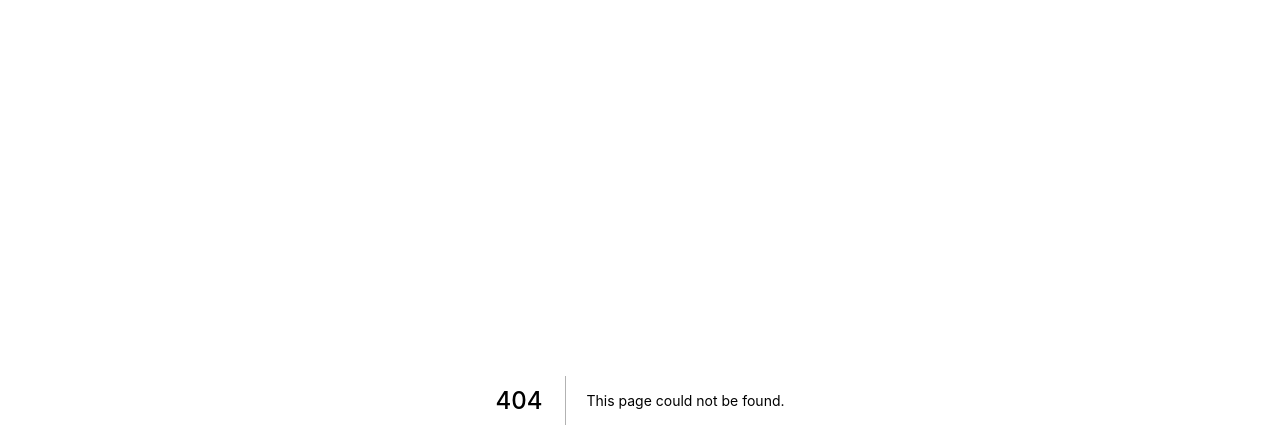
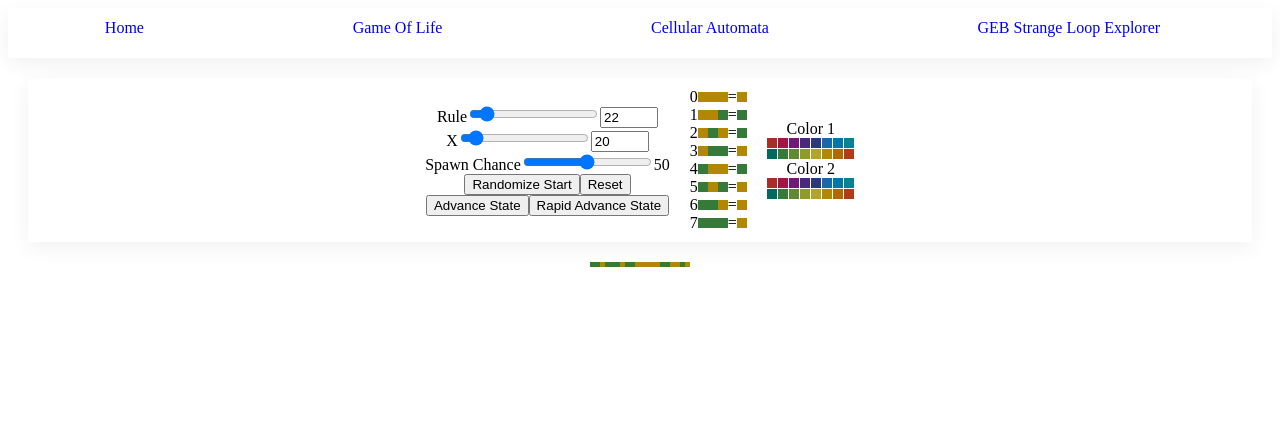
Before and after one commit to JohYoshida/computational-models, a Next.js app: page /cellularautomata in a window 1280 px wide. Before the commit this address had no page. Shown: the top 448 px of the page. Built offline with nearby package versions, Linux system fonts and the light colour scheme.

Commit message:
Rename pages

```diff
--- a/components/Header.jsx
+++ b/components/Header.jsx
@@ -21,14 +21,14 @@
       <Link href="/">
         <a style={linkStyle}>Home</a>
       </Link>
-      <Link href="/game-of-life">
+      <Link href="/gameoflife">
         <a style={linkStyle}>Game Of Life</a>
       </Link>
-      <Link href="/cellular-automata">
+      <Link href="/cellularautomata">
         <a style={linkStyle}>Cellular Automata</a>
       </Link>
-      <Link href="/GEB-figure-ground">
-        <a style={linkStyle}>Godel Escher Bach: Figure/Ground</a>
+      <Link href="/strangeloopexplorer">
+        <a style={linkStyle}>GEB Strange Loop Explorer</a>
       </Link>
     </div>
   );
```
Also changed, not shown: pages/cellularautomata.js (renamed from pages/cellular-automata.js), pages/gameoflife.js (renamed from pages/game-of-life.js), pages/strangeloopexplorer.js (renamed from pages/GEB-figure-ground.js).
